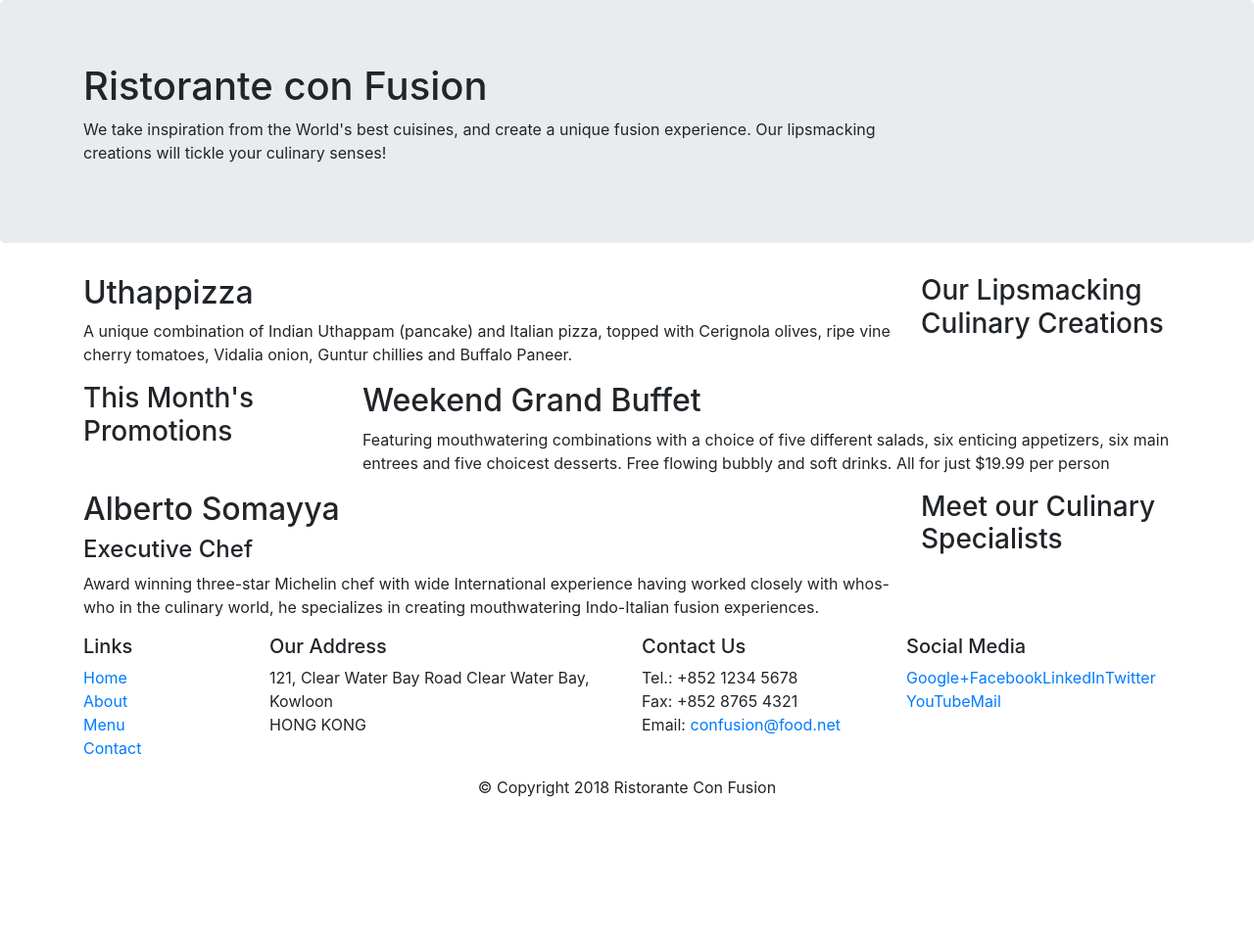
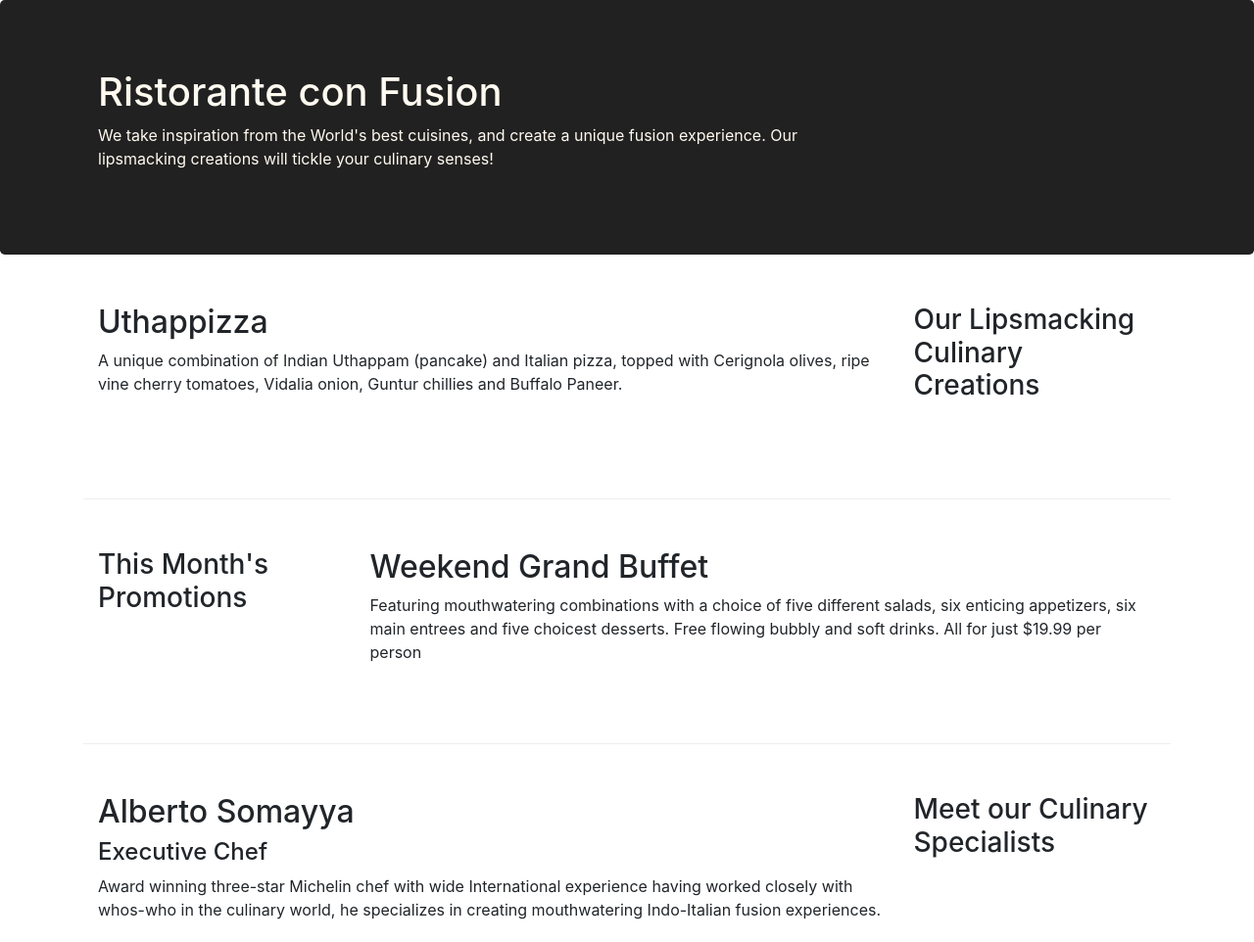
Before and after one commit to blaze021/bootstrap4, a website: page index.html in a window 1280 px wide. Shown: the top 962 px of the page at 98% size. Before the commit the page ends 832 px from the top, so only its background shows below. Drawn offline with nearby package versions, Linux system fonts and the light colour scheme.

Commit message:
Css update

```diff
--- /dev/null
+++ b/css/styles.css
@@ -0,0 +1,36 @@
+.row-header {
+	margin: 0px auto;
+	padding: 0px auto;
+}
+
+.row-content {
+	margin: 0px auto;
+	padding: 50px 0px 50px 0px;
+	border-bottom: 1px ridge;
+	min-height: 250px;
+}
+
+.footer {
+	background-color: #212121;
+	margin: 0px auto;
+	padding: 0px auto;
+	color: floralwhite;
+}
+
+.jumbotron {
+	padding: 70px 30px 70px 30px;
+	margin: 0px auto;
+	background-color: #212121;
+	color: floralwhite;
+}
+
+.address {
+	font-size: 80px;
+	margin: 0px;
+	color: #0f0f0f;
+}
+
+a {
+	text-decoration: underline;
+	color: rgb(194, 188, 178);
+}
--- a/index.html
+++ b/index.html
@@ -9,14 +9,15 @@
     <meta http-equiv="x-ua-compatible" content="ie=edge">
 
     <!-- Bootstrap CSS -->
-    <link rel="stylesheet" href="https://maxcdn.bootstrapcdn.com/bootstrap/4.0.0/css/bootstrap.min.css" integrity="sha384-Gn5384xqQ1aoWXA+058RXPxPg6fy4IWvTNh0E263XmFcJlSAwiGgFAW/dAiS6JXm" crossorigin="anonymous">
+    <link rel="stylesheet" href="node_modules/bootstrap/dist/css/bootstrap.min.css">
+    <link rel="stylesheet" href="css/styles.css">
 </head>
 
 <body>
 
     <header class="jumbotron" >
         <div class="container">
-            <div class="row">
+            <div class="row row-header">
                 <div class="col col-sm-11 col-md-9">
                     <h1>Ristorante con Fusion</h1>
                     <p>We take inspiration from the World's best cuisines, and create a unique fusion experience. Our lipsmacking creations will tickle your culinary senses!</p>
@@ -28,7 +29,7 @@
     </header>
 
     <div class="container">
-        <div class="row">
+        <div class="row row-content">
             <div class="col-12 col-sm-4 col-md-3 order-sm-last">
                 <h3>Our Lipsmacking Culinary Creations</h3>
             </div>
@@ -39,7 +40,7 @@
         </div>
 
 
-        <div class="row">
+        <div class="row row-content">
             <div class="col-12 col-sm-4 col-md-3">
                 <h3>This Month's Promotions</h3>
             </div>
@@ -49,7 +50,7 @@
             </div>
         </div>
 
-        <div class="row">
+        <div class="row row-content">
             <div class="col-12 col-sm-4 col-md-3 order-sm-last">
                 <h3>Meet our Culinary Specialists</h3>
             </div>
@@ -61,9 +62,9 @@
         </div>
     </div>
 
-    <footer>
+    <footer class="footer">
         <div class="container">
-            <div class="row">
+            <div class="row row-content">
                 <div class="col-2 col-sm-2 col-md-2">
                     <h5>Links</h5>
                     <ul class="list-unstyled">
@@ -103,7 +104,7 @@
                     </div>
                 </div>
            </div>
-           <div class="row">
+           <div class="row row-header">
                 <div class="col col-sm text-center">
                     <p>© Copyright 2018 Ristorante Con Fusion</p>
                 </div>
@@ -111,9 +112,9 @@
         </div>
     </footer>
 <!-- jQuery first, then Popper.js, then Bootstrap JS. -->
-<script src="https://code.jquery.com/jquery-3.2.1.slim.min.js" integrity="sha384-KJ3o2DKtIkvYIK3UENzmM7KCkRr/rE9/Qpg6aAZGJwFDMVNA/GpGFF93hXpG5KkN" crossorigin="anonymous"></script>
-<script src="https://cdnjs.cloudflare.com/ajax/libs/popper.js/1.12.9/umd/popper.min.js" integrity="sha384-ApNbgh9B+Y1QKtv3Rn7W3mgPxhU9K/ScQsAP7hUibX39j7fakFPskvXusvfa0b4Q" crossorigin="anonymous"></script>
-<script src="https://maxcdn.bootstrapcdn.com/bootstrap/4.0.0/js/bootstrap.min.js" integrity="sha384-JZR6Spejh4U02d8jOt6vLEHfe/JQGiRRSQQxSfFWpi1MquVdAyjUar5+76PVCmYl" crossorigin="anonymous"></script>
+<script src="node_modules/jquery/dist/jquery.slim.min.js" integrity="sha384-KJ3o2DKtIkvYIK3UENzmM7KCkRr/rE9/Qpg6aAZGJwFDMVNA/GpGFF93hXpG5KkN" crossorigin="anonymous"></script>
+<script src="node_modules/popper.js/dist/umd/popper.min.js"></script>
+<script src="node_modules/bootstrap/dist/js/bootstrap.min.js"></script>
 </body>
 
 </html>
```
